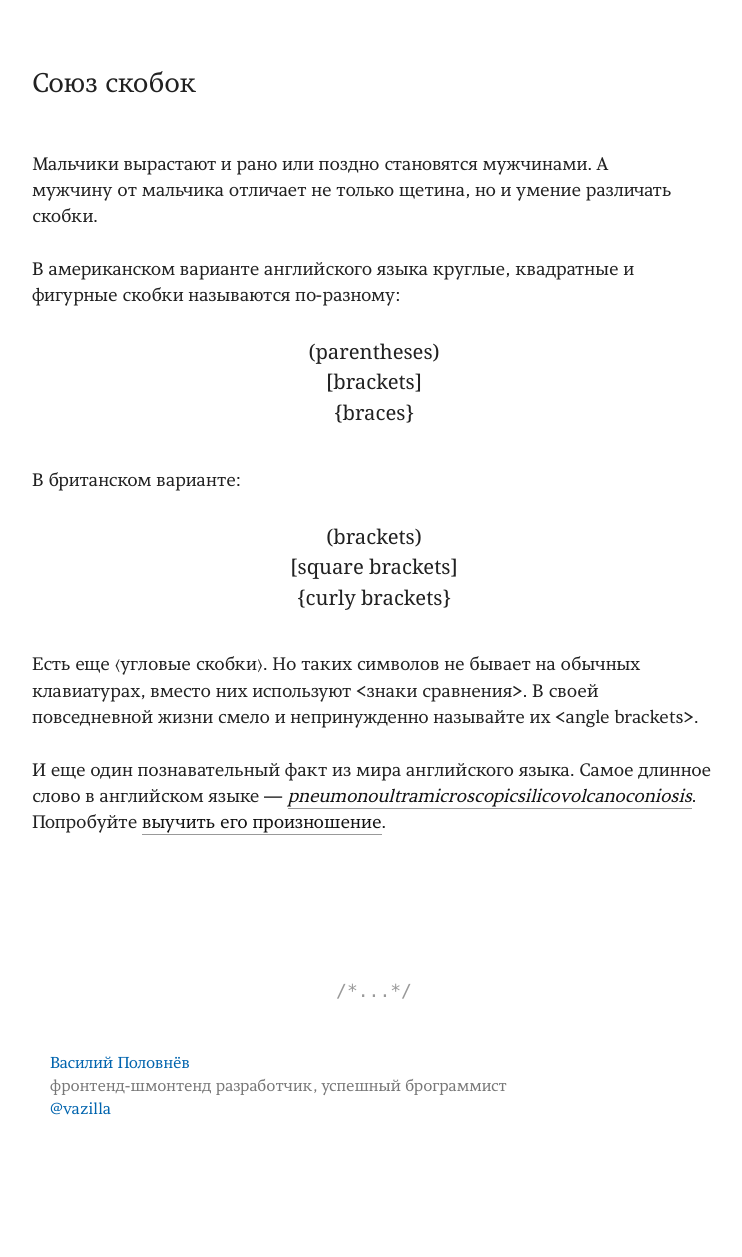
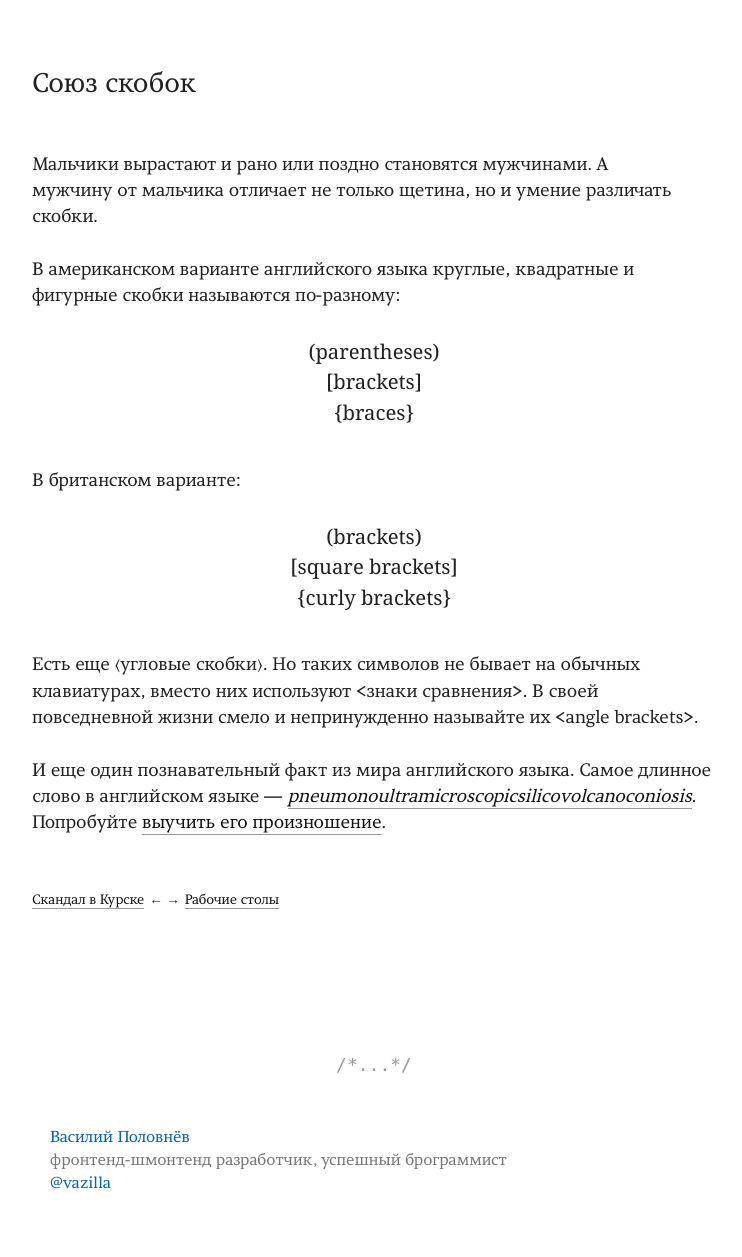
Before and after one commit to vast/vast.github.io, a Jekyll site: the page built from _posts/2014-01-10-brackets.md, in a window 1280 px wide. Shown: the whole page, without its empty margins (266-1008 px from the left). Built offline with Jekyll 4.4.1, drawn with Linux system fonts in a browser that asks for light colours; Markdown is read by kramdown in place of the engine named in the settings; before the commit the page ends 1184 px from its top, so only the background shows below that.

Commit message:
add posts navigation

```diff
--- a/_layouts/default.html
+++ b/_layouts/default.html
@@ -24,6 +24,35 @@
     <div class="post-contents">
       {{ content }}
     </div>
+
+    <footer class="post-nav">
+      {% if page.previous.url %}
+        <div class="previous-post">
+          <a class="prev" href="{{page.previous.url}}">{{page.previous.title}}</a>
+        </div>
+      {% endif %}
+
+      <div class="post-nav-arrows">
+        {% if page.previous.url %}
+          <span class="previous-post-arrow">&larr;</span>
+        {% else %}
+          <span class="previous-post-arrow is-disabled">&larr;</span>
+        {% endif %}
+
+        {% if page.next.url %}
+          <span class="next-post-arrow">&rarr;</span>
+        {% else %}
+          <span class="next-post-arrow is-disabled">&rarr;</span>
+        {% endif %}
+        </div>
+      </div>
+
+      {% if page.next.url %}
+        <div class="next-post">
+          <a class="next" href="{{page.next.url}}">{{page.next.title}}</a>
+        </div>
+      {% endif %}
+    </footer>
   </article>
 
   <footer id="footer">
```
Also changed, not shown: css/base.css.
